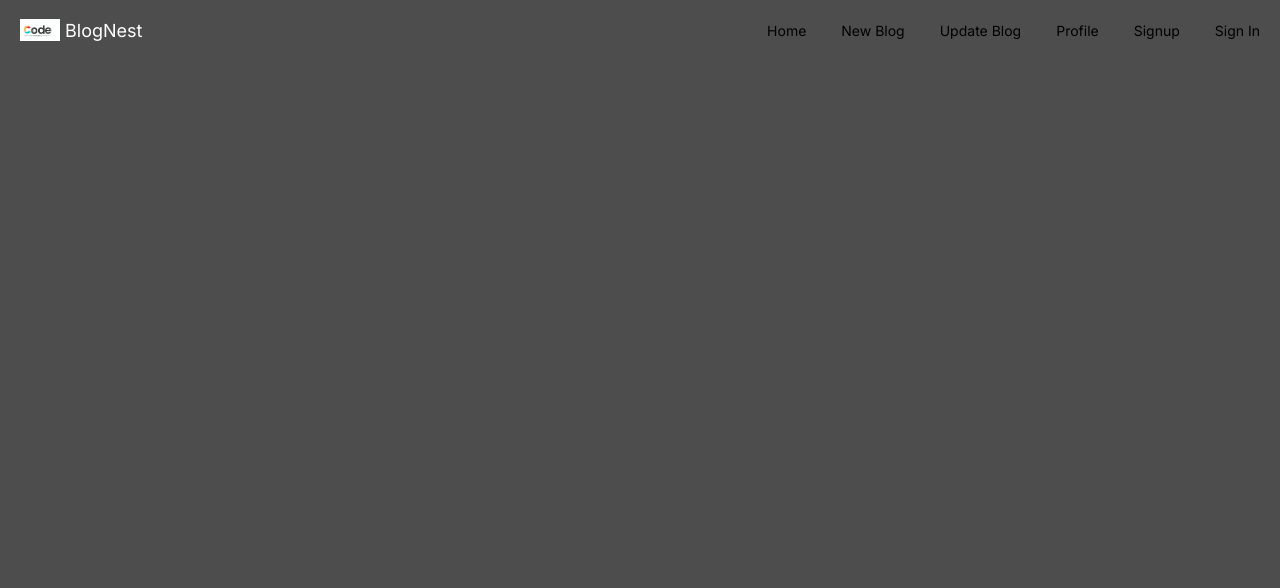
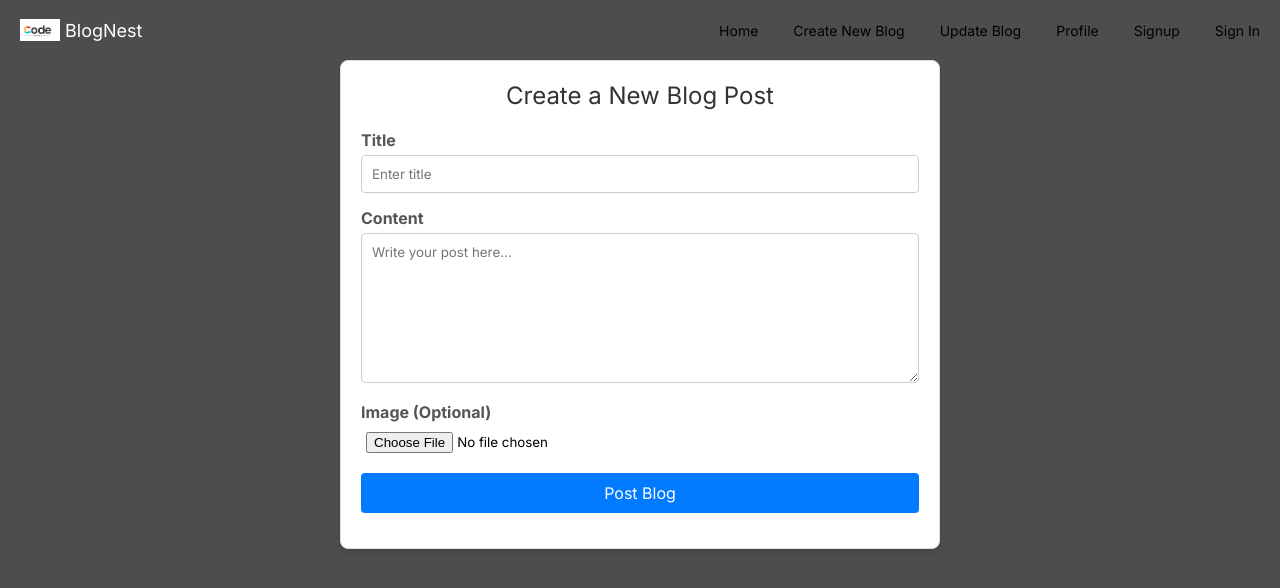
Before and after one commit to rvupmo33/blog-nest, a React (Create React App) app in the folder frontend/: page /create-blog in a window 1280 px wide. Before the commit this address led to /. Shown: the top 588 px of the page. Built offline with nearby package versions, Linux system fonts and the light colour scheme; a web font is replaced by a local one.

Commit message:
Create New Blog webpage

```diff
--- a/frontend/src/App.js
+++ b/frontend/src/App.js
@@ -6,7 +6,8 @@ import {
   Redirect,
 } from "react-router-dom";
 import MainNavigation from "./shared/components/Navigation/MainNavigation";
-import UpdateBlog from "./shared/components/blog/UpdateBlog";  // import UpdateBlog
+import UpdateBlog from "./shared/components/blog/UpdateBlog";
+import CreateBlog from "./shared/components/blog/CreateBlog"; // Adjusted import path
 import Profile from "./shared/components/user/Profile";
 
 function App() {
@@ -15,13 +16,15 @@ function App() {
       <MainNavigation />
       <main>
         <Switch>
-          <Route path="/" exact></Route>
-          <Route path="/" exact></Route>
-          <Route path="/" exact></Route>
-          {/* Dynamic route for updating any blog */}
+          <Route path="/" exact>
+            <h1>Welcome to BlogNest</h1>
+          </Route>
+          <Route path="/create-blog" exact>
+            <CreateBlog />
+          </Route>
           <Route path="/blogs/update/:blogId" exact component={UpdateBlog}></Route>
           <Route path="/profile" exact>
-            <Profile/>
+            <Profile />
           </Route>
           <Redirect to="/" />
         </Switch>
--- a/frontend/src/shared/components/Navigation/NavLinks.js
+++ b/frontend/src/shared/components/Navigation/NavLinks.js
@@ -10,17 +10,13 @@ const NavLinks = (props) => {
         </NavLink>
       </li>
       <li>
-        <NavLink to="/">New Blog</NavLink>
+        <NavLink to="/create-blog">Create New Blog</NavLink>
       </li>
-      {/* Only one "Update Blog" link that takes to dynamic route */}
       <li>
         <NavLink to="/blogs/update/1">Update Blog</NavLink>
       </li>
-
       <li>
-        <NavLink to="/profile">
-          Profile
-        </NavLink>
+        <NavLink to="/profile">Profile</NavLink>
       </li>
       <li>
         <NavLink to="/">Signup</NavLink>
--- /dev/null
+++ b/frontend/src/shared/components/blog/CreateBlog.css
@@ -0,0 +1,65 @@
+.create-blog-form {
+    max-width: 600px;
+    margin: 0 auto;
+    padding: 20px;
+    background-color: #ffffff;
+    border: 1px solid #ddd;
+    border-radius: 8px;
+    box-shadow: 0 4px 6px rgba(0, 0, 0, 0.1);
+  }
+
+  .create-blog-form h2 {
+    font-size: 24px;
+    margin-bottom: 20px;
+    text-align: center;
+    color: #333;
+  }
+
+  .create-blog-form form > div {
+    margin-bottom: 15px;
+  }
+
+  .create-blog-form label {
+    display: block;
+    font-weight: bold;
+    margin-bottom: 5px;
+    color: #555;
+  }
+
+  .create-blog-form input[type="text"],
+  .create-blog-form textarea {
+    width: 100%;
+    padding: 10px;
+    border: 1px solid #ccc;
+    border-radius: 4px;
+  }
+
+  .create-blog-form textarea {
+    resize: vertical;
+    height: 150px;
+  }
+
+  .create-blog-form input[type="file"] {
+    padding: 5px;
+  }
+
+  .create-blog-form button {
+    display: block;
+    width: 100%;
+    padding: 10px;
+    font-size: 16px;
+    color: #fff;
+    background-color: #007bff;
+    border: none;
+    border-radius: 4px;
+    cursor: pointer;
+  }
+
+  .create-blog-form button:hover {
+    background-color: #0056b3;
+  }
+
+  .create-blog-form button:disabled {
+    background-color: #999;
+    cursor: not-allowed;
+  }
--- a/frontend/src/shared/components/blog/CreateBlog.js
+++ b/frontend/src/shared/components/blog/CreateBlog.js
@@ -1,5 +1,6 @@
 import React, { useState } from "react";
 import { useHistory } from "react-router-dom";
+import "./CreateBlog.css";
 
 const CreateBlog = () => {
   const [title, setTitle] = useState("");
@@ -10,11 +11,25 @@ const CreateBlog = () => {
 
   const handleTitleChange = (event) => setTitle(event.target.value);
   const handleContentChange = (event) => setContent(event.target.value);
-  const handleImageChange = (event) => setImage(event.target.files);
+  const handleImageChange = (event) => setImage(event.target.files[0]);
 
   const handleSubmit = async (event) => {
     event.preventDefault();
+    setLoading(true);
 
+    try {
+      // Mock API call
+      await new Promise((resolve) => setTimeout(resolve, 1500));
+
+      console.log("Blog Created:", { title, content, image });
+
+      // Navigate to home or blogs page after creation
+      history.push("/");
+    } catch (error) {
+      console.error("Error creating blog:", error);
+    } finally {
+      setLoading(false);
+    }
   };
 
   return (
@@ -44,11 +59,7 @@ const CreateBlog = () => {
 
         <div>
           <label>Image (Optional)</label>
-          <input
-            type="file"
-            accept="image/*"
-            onChange={handleImageChange}
-          />
+          <input type="file" accept="image/*" onChange={handleImageChange} />
         </div>
 
         <div>
```
